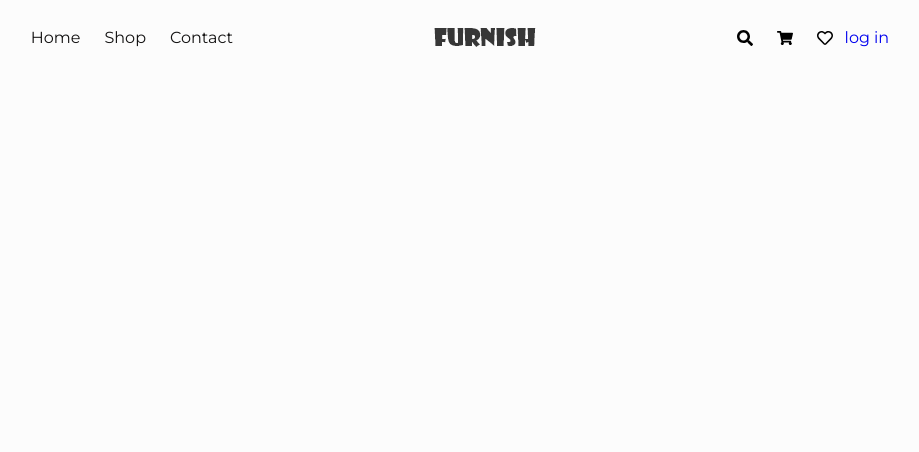
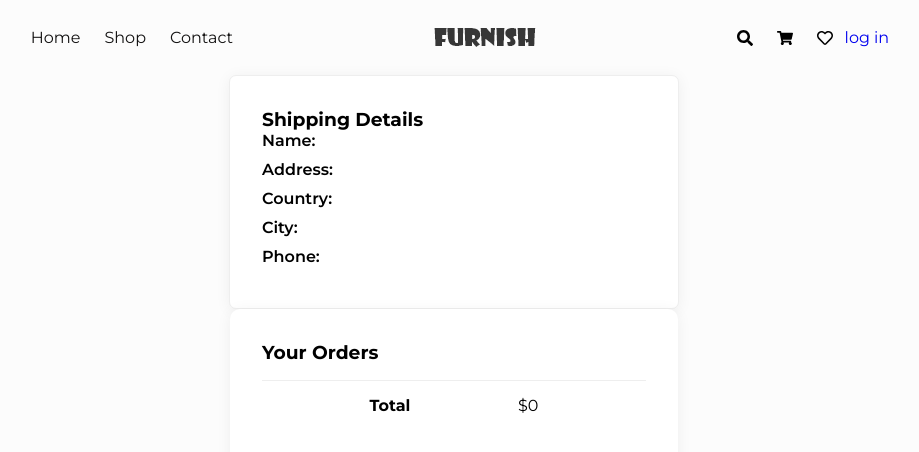
Before and after one commit to adnan172203/furnish-ecommerce, a React (Create React App) app in the folder client/: page /placeorder in a window 1280 px wide. Shown: the top 452 px of the page, without its empty margins (186-1105 px from the left). Built offline with nearby package versions, Linux system fonts and the light colour scheme.

Commit message:
added shipping address component,rename order product component into order items and completed the checkout process

```diff
--- a/client/src/App.js
+++ b/client/src/App.js
@@ -10,6 +10,7 @@ import UserUpdate from './pages/userUpdate/UserUpdate';
 import ProductUpdate from './pages/productUpdate/ProductUpdate';
 import Cart from './pages/cart/Cart';
 import Checkout from './pages/checkout/Checkout';
+import PlaceOrder from './pages/placeOrder/PlaceOrder';
 import './App.css';
 
 function App() {
@@ -26,6 +27,7 @@ function App() {
         <Route path='/product/edit/:id' component={ProductUpdate} />
         <Route path='/cart' component={Cart} />
         <Route path='/checkout' component={Checkout} />
+        <Route path='/placeorder' component={PlaceOrder} />
       </Switch>
     </div>
   );
--- a/client/src/pages/checkout/Checkout.js
+++ b/client/src/pages/checkout/Checkout.js
@@ -1,5 +1,4 @@
-import React, { useState } from 'react';
-import OrderProduct from './orderProduct/OrderProduct';
+import React, { useState,useEffect } from 'react';
 
 import { saveShippingAddress } from '../../redux/cart/cartAction';
 import { useDispatch } from 'react-redux';
@@ -23,7 +22,7 @@ const {
   town,
 } = Styles;
 
-const Checkout = () => {
+const Checkout = ({history}) => {
   const [formData, setFormData] = useState({
     name: '',
     address: '',
@@ -32,6 +31,8 @@ const Checkout = () => {
     phone: '',
   });
 
+
+
   const dispatch = useDispatch();
 
   const onChange = (e) =>
@@ -39,8 +40,8 @@ const Checkout = () => {
 
   const onSubmit = (e) => {
     e.preventDefault();
-
     dispatch(saveShippingAddress({...formData}));
+    history.push('/placeorder')
   };
 
   return (
@@ -103,7 +104,6 @@ const Checkout = () => {
                 </div>
               </div>
             </div>
-            <OrderProduct />
           </div>
         </div>
       </div>
--- /dev/null
+++ b/client/src/pages/placeOrder/PlaceOrder.js
@@ -0,0 +1,14 @@
+import React from 'react';
+import OrderItems from './orderItems/OrderItems';
+import ShippingAddress from './shippingAddress/ShippingAddress';
+
+const PlaceOrder = () => {
+  return (
+    <>
+      <ShippingAddress />
+      <OrderItems />
+    </>
+  );
+};
+
+export default PlaceOrder;
--- a/client/src/pages/checkout/orderProduct/OrderProduct.js
+++ b/client/src/pages/placeOrder/orderItems/OrderItems.js
@@ -1,7 +1,7 @@
 import React from 'react';
 import { useSelector } from 'react-redux';
 
-import Styles from './OrderProduct.module.css';
+import Styles from './OrderItems.module.css';
 
 const {
   checkout_all,
@@ -20,7 +20,7 @@ const {
   checkout_payment_shipping,
 } = Styles;
 
-const OrderProduct = () => {
+const OrderItems = () => {
   const { cartItems } = useSelector((state) => state.cartReducer);
   return (
     <>
@@ -48,48 +48,16 @@ const OrderProduct = () => {
             ))}
 
           <div className={checkout_sub_total}>
-            <h4>Sub Total</h4>
+            <h4>Total</h4>
             <span className={checkout_sub_total_price}>${cartItems
                 .reduce((acc, item) => acc + item.qty * item.price, 0)
                 }</span>
           </div>
         </div>
 
-        <div className={checkout_payment_method}>
-          <div className={checkout_payment_shipping}>
-            <h4>Payment Method</h4>
-            <form action=''>
-              <label className={shipping_container}>
-                Direct Bank Transfer
-                <input
-                  type='radio'
-
-                  name='gender'
-                  value='flat-rate'
-                />
-                <span className={shipping_checkmark}></span>{' '}
-              </label>
-              <br />
-
-              <label className={shipping_container}>
-                Cash On Delivery
-                <input type='radio' name='gender' value='delivery' />
-                <span className={shipping_checkmark}></span>{' '}
-              </label>
-              <br />
-
-              <label className={shipping_container}>
-                Paypal
-                <input type='radio' name='gender' value='pickup' />
-                <span className={shipping_checkmark}></span>{' '}
-              </label>
-              <br />
-            </form>
-          </div>
-        </div>
       </div>
     </>
   );
 };
 
-export default OrderProduct;
+export default OrderItems;
--- a/client/src/pages/checkout/orderProduct/OrderProduct.module.css
+++ b/client/src/pages/placeOrder/orderItems/OrderItems.module.css
@@ -1,5 +1,6 @@
 .checkout_all {
-  flex-basis: 30%;
+  width: 35%;
+  margin: 0 auto;
 }
 
 .checkout_order_details_info {
--- /dev/null
+++ b/client/src/pages/placeOrder/shippingAddress/ShippingAddress.js
@@ -0,0 +1,27 @@
+import React from 'react';
+import { useSelector } from 'react-redux';
+
+//css
+import Styles from './ShippingAddress.module.css';
+
+const { billing_details, billing_address } = Styles;
+const ShippingAddress = () => {
+  const { shippingAddress } = useSelector((state) => state.cartReducer);
+
+  return (
+    <>
+      <div className={billing_details}>
+        <h3>Shipping Details</h3>
+        <div className={billing_address}>
+          <p><span>Name:</span> {shippingAddress.name}</p>
+          <p><span>Address:</span> {shippingAddress.address}</p>
+          <p><span>Country:</span> {shippingAddress.country}</p>
+          <p><span>City:</span> {shippingAddress.city}</p>
+          <p><span>Phone:</span> {shippingAddress.phone}</p>
+        </div>
+      </div>
+    </>
+  );
+};
+
+export default ShippingAddress;
--- /dev/null
+++ b/client/src/pages/placeOrder/shippingAddress/ShippingAddress.module.css
@@ -0,0 +1,22 @@
+.billing_details{
+    background: #fff;
+    border: 1px solid #eee;
+    width: 30%;
+    padding: 2rem;
+    border-radius: 7px;
+    box-shadow: 0px 2px 15px 0px rgb(0 0 0 / 0.06);
+    margin: 0 auto;
+}
+
+.billing_address{
+
+}
+
+.billing_address p{
+    margin-bottom: 10px;
+}
+
+.billing_address p span{
+    font-weight: 600;
+    margin-bottom: 20px;
+}
--- a/client/src/redux/cart/cartAction.js
+++ b/client/src/redux/cart/cartAction.js
@@ -48,7 +48,6 @@ export const cartProductDecrement = (productId) => ({
 });
 
 export const saveShippingAddress = (data) =>(dispatch) => {
-  console.log(data);
   dispatch({
     type: CART_SAVE_SHIPPING_ADDRESS,
     payload: data,
--- a/client/src/redux/cart/cartReducer.js
+++ b/client/src/redux/cart/cartReducer.js
@@ -67,7 +67,6 @@ const cartReducer = (state = INITIAL_STATE, action) => {
         };
 
      case CART_SAVE_SHIPPING_ADDRESS:
-       console.log('payload',payload);
        return {
          ...state,
          shippingAddress: payload
--- a/client/src/redux/store.js
+++ b/client/src/redux/store.js
@@ -6,15 +6,19 @@ const userInfoFromStorage = localStorage.getItem('userInfo')
   ? JSON.parse(localStorage.getItem('userInfo'))
   : null;
 
-
 const cartItemsFromStorage = localStorage.getItem('cartItems')
   ? JSON.parse(localStorage.getItem('cartItems'))
   : [];
 
+const shippingAddressFromStorage = localStorage.getItem('shippingAddress')
+  ? JSON.parse(localStorage.getItem('shippingAddress'))
+  : {};
+
 const initialState = {
   userLogin: { userInfo: userInfoFromStorage },
   cartReducer: {
-    cartItems: cartItemsFromStorage
+    cartItems: cartItemsFromStorage,
+    shippingAddress: shippingAddressFromStorage,
   },
 };
 
@@ -27,21 +31,19 @@ const store = createStore(
 );
 
 let currentValue;
-const handleStorage =  () =>{
+const handleStorage = () => {
   let previousValue = currentValue;
 
   currentValue = store.getState();
 
   if (previousValue !== currentValue) {
-      localStorage.setItem('cartItems', JSON.stringify(currentValue.cartReducer.cartItems))
+    localStorage.setItem(
+      'cartItems',
+      JSON.stringify(currentValue.cartReducer.cartItems)
+    );
   }
+};
 
-}
-
-store.subscribe(handleStorage)
-
-
-
-
+store.subscribe(handleStorage);
 
 export default store;
```
Also changed, not shown: client/src/redux/order/orderAction.js (+10 -12 lines), client/src/pages/placeOrder/PlaceOrder.module.css (added), 2 other files (tests, documents, lock files or other folders).
